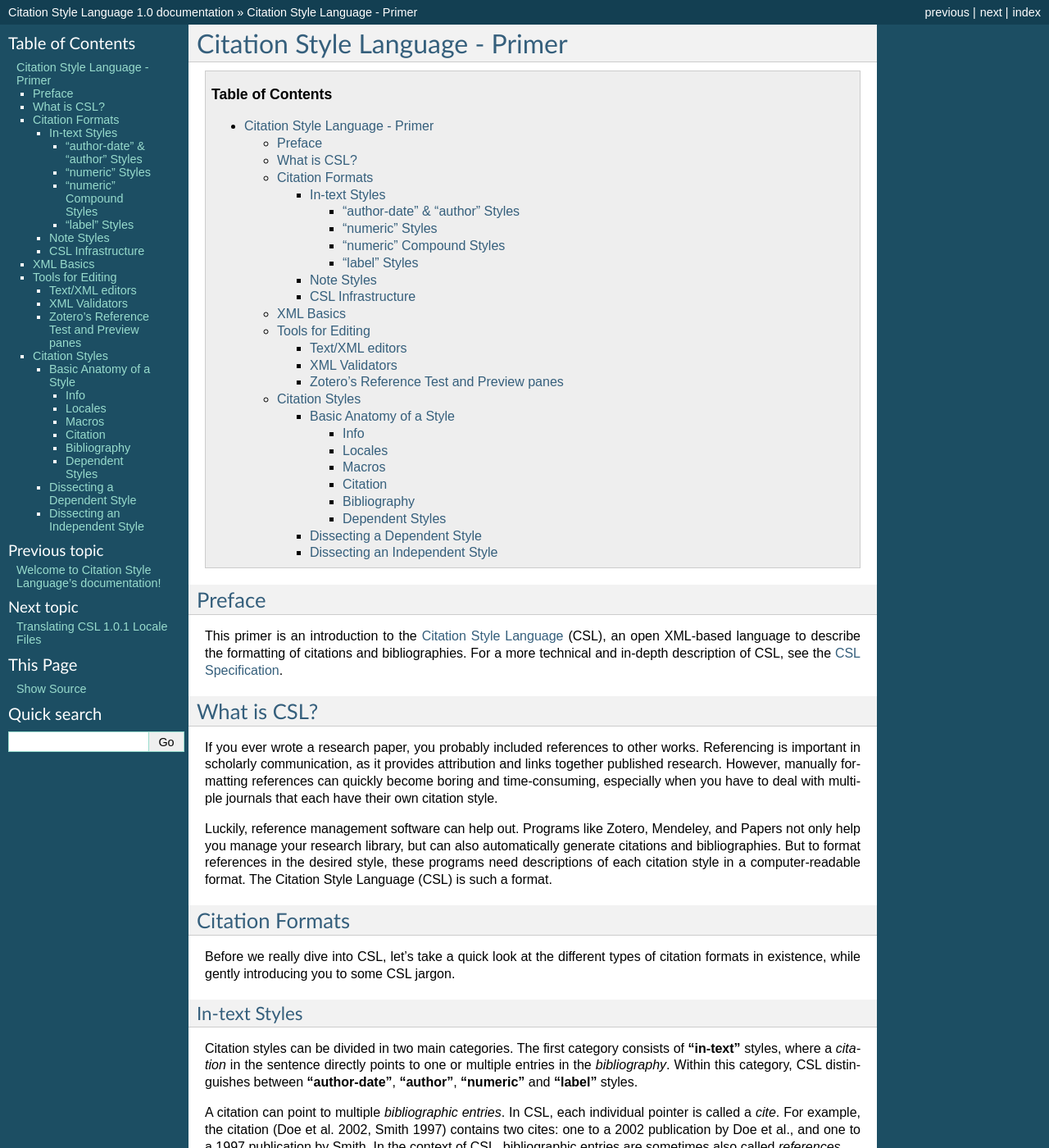
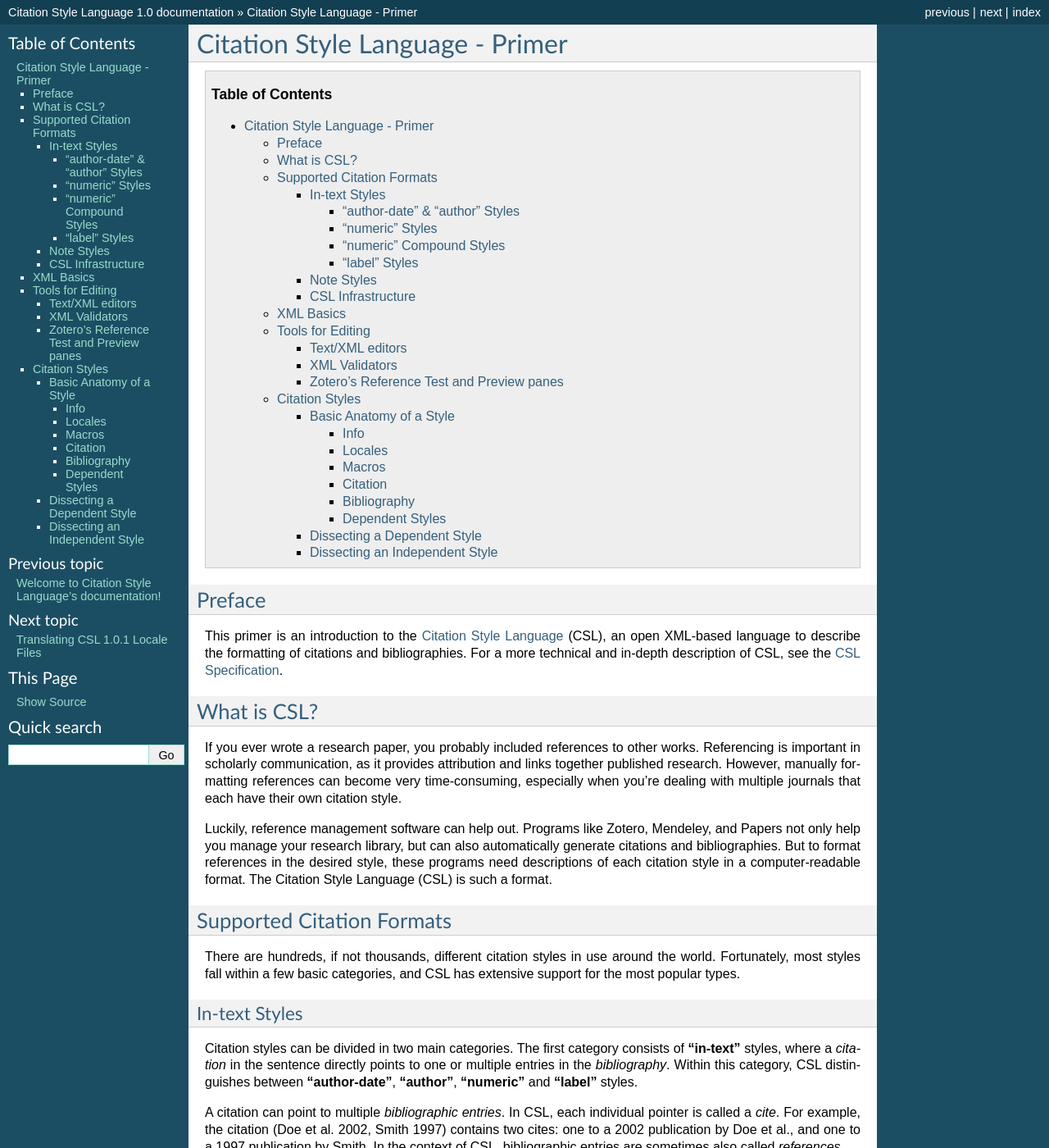
Before and after one commit to rmzelle/writing, a Sphinx documentation site: the page built from docs/primer.rst, in a window 1280 px wide and 1400 px high. Shown: the whole window at 82% size. Built offline with Sphinx 7.4.7, drawn with Linux system fonts in a browser that asks for light colours.

Commit message:
Work on primer

```diff
--- a/docs/primer.rst
+++ b/docs/primer.rst
@@ -15,14 +15,14 @@ This primer is an introduction to the `Citation Style Language`_ (CSL), an open
 What is CSL?
 ~~~~~~~~~~~~
 
-If you ever wrote a research paper, you probably included references to other works. Referencing is important in scholarly communication, as it provides attribution and links together published research. However, manually formatting references can quickly become boring and time-consuming, especially when you have to deal with multiple journals that each have their own citation style.
+If you ever wrote a research paper, you probably included references to other works. Referencing is important in scholarly communication, as it provides attribution and links together published research. However, manually formatting references can become very time-consuming, especially when you're dealing with multiple journals that each have their own citation style.
 
 Luckily, reference management software can help out. Programs like Zotero, Mendeley, and Papers not only help you manage your research library, but can also automatically generate citations and bibliographies. But to format references in the desired style, these programs need descriptions of each citation style in a computer-readable format. The Citation Style Language (CSL) is such a format.
 
-Citation Formats
-~~~~~~~~~~~~~~~~
+Supported Citation Formats
+~~~~~~~~~~~~~~~~~~~~~~~~~~
 
-Before we really dive into CSL, let's take a quick look at the different types of citation formats in existence, while gently introducing you to some CSL jargon.
+There are hundreds, if not thousands, different citation styles in use around the world. Fortunately, most styles fall within a few basic categories, and CSL has extensive support for the most popular types.
 
 In-text Styles
 ^^^^^^^^^^^^^^
```
